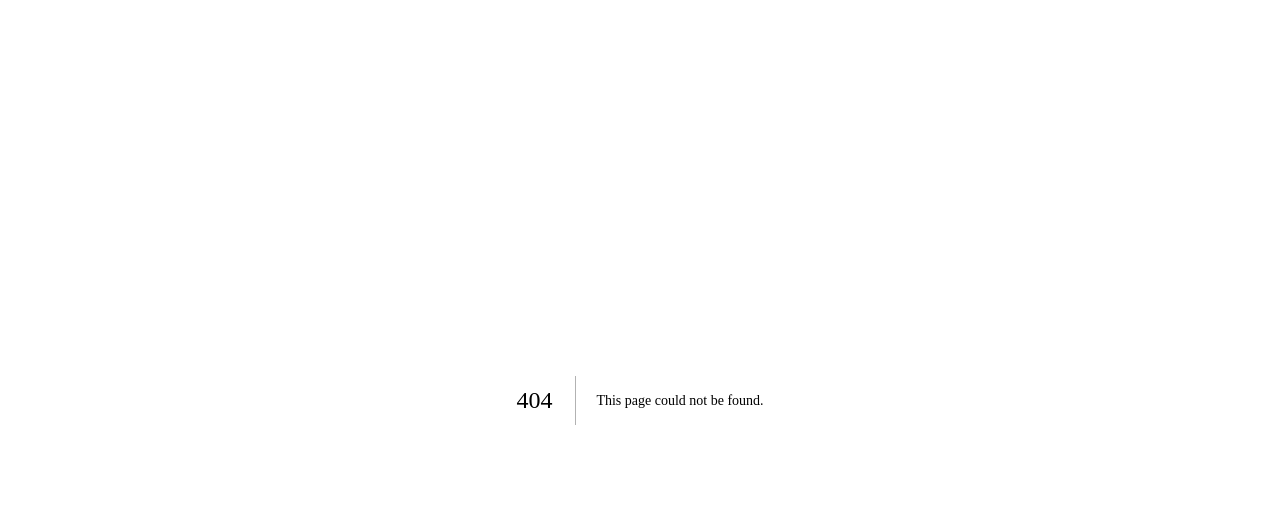
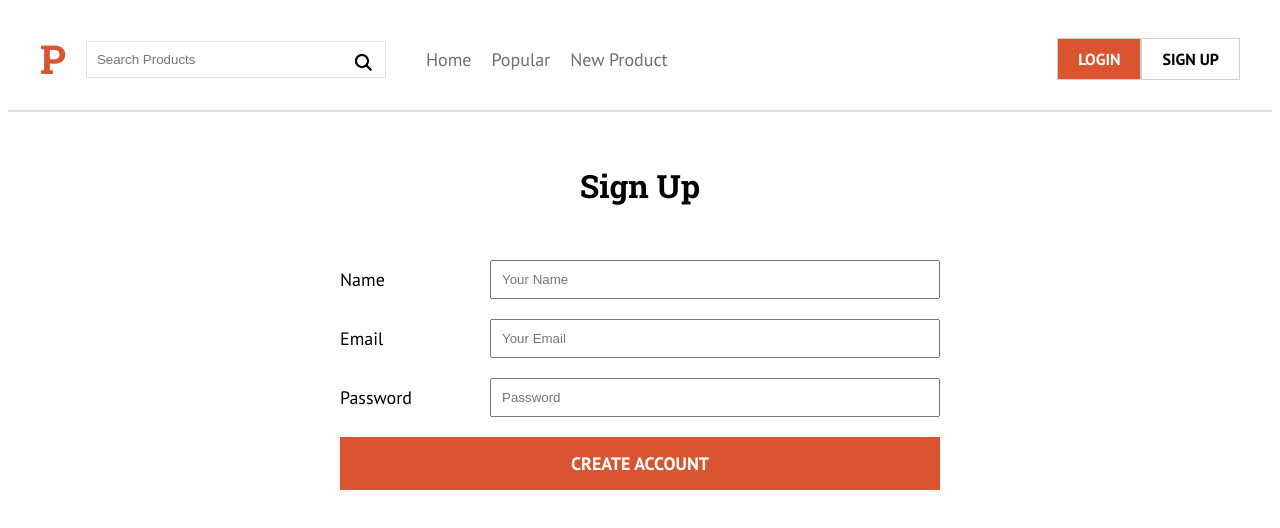
Before and after one commit to JViktoRArtola/product-hunt, a Next.js app: page /signup in a window 1280 px wide. Before the commit this address had no page. Shown: the top 528 px of the page. Built offline with nearby package versions, Linux system fonts and the light colour scheme.

Commit message:
Add SignUp Form

```diff
--- a/components/layout/Header.js
+++ b/components/layout/Header.js
@@ -26,7 +26,7 @@ const Logo = styled.p`
 `
 
 const Header = () => {
-    const user = true
+    const user = false
     return (
         <header css={css`
                     border-bottom: 2px solid var(--gris3);
--- a/components/ui/Form.js
+++ b/components/ui/Form.js
@@ -35,7 +35,7 @@ export const InputSubmit = styled.input`
     width: 100%;
     padding: 1.5rem;
     text-align: center;
-    // color: #FFF;
+    color: ${props => props.bgColor ? props.bgColor : 'white'};
     font-size: 1.8rem;
     text-transform: uppercase;
     border: none;
--- /dev/null
+++ b/pages/signup.js
@@ -0,0 +1,59 @@
+import React, {useState} from 'react';
+import Layout from "../components/layout/Layout";
+import {Error, Field, Form, InputSubmit} from "../components/ui/Form";
+import {css} from "@emotion/react";
+
+const Signup = () => {
+    const [error, setError] = useState(false);
+    return (
+        <div>
+            <Layout>
+                <h1 css={css`
+                  text-align: center;
+                  margin-top: 5rem;
+            `}> Sign Up </h1>
+                <Form
+                    noValidate
+                >
+                    <Field>
+                        <label htmlFor="name">Name</label>
+                        <input
+                            type="text"
+                            id="name"
+                            placeholder="Your Name"
+                            name="name"
+                        />
+                    </Field>
+                    {/*{errors.name && <Error>{errors.name}</Error> }*/}
+                    <Field>
+                        <label htmlFor="email">Email</label>
+                        <input
+                            type="email"
+                            id="email"
+                            placeholder="Your Email"
+                            name="email"
+                        />
+                    </Field>
+                    {/*{errors.email && <Error>{errors.email}</Error> }*/}
+                    <Field>
+                        <label htmlFor="password">Password</label>
+                        <input
+                            type="password"
+                            id="password"
+                            placeholder="Password"
+                            name="password"
+                        />
+                    </Field>
+                    {/*{errors.password && <Error>{errors.password}</Error> }*/}
+                    {error && <Error>{error}</Error> }
+                    <InputSubmit
+                        type="submit"
+                        value="Create Account"
+                    />
+                </Form>
+            </Layout>
+        </div>
+    );
+};
+
+export default Signup;
```
